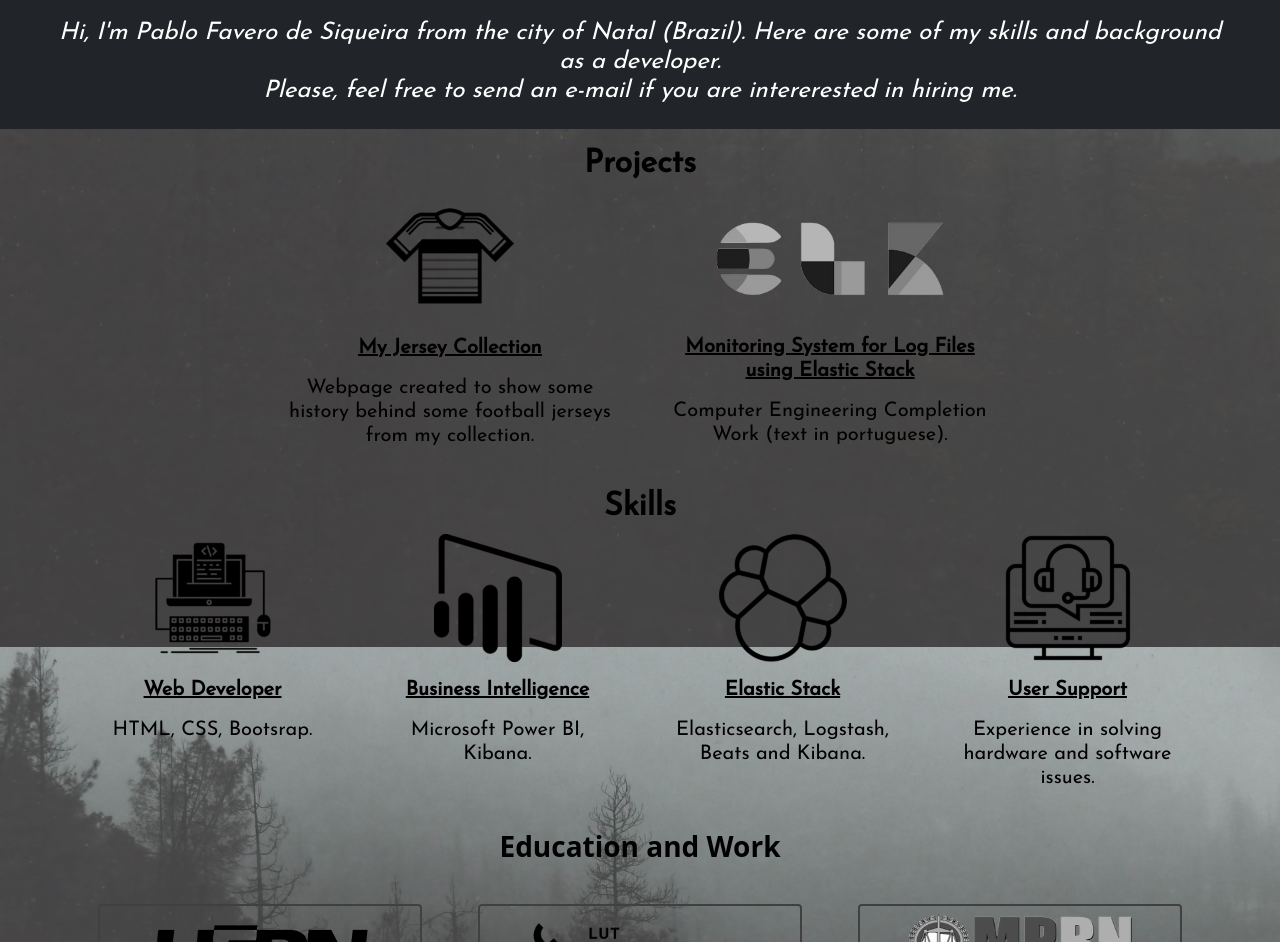
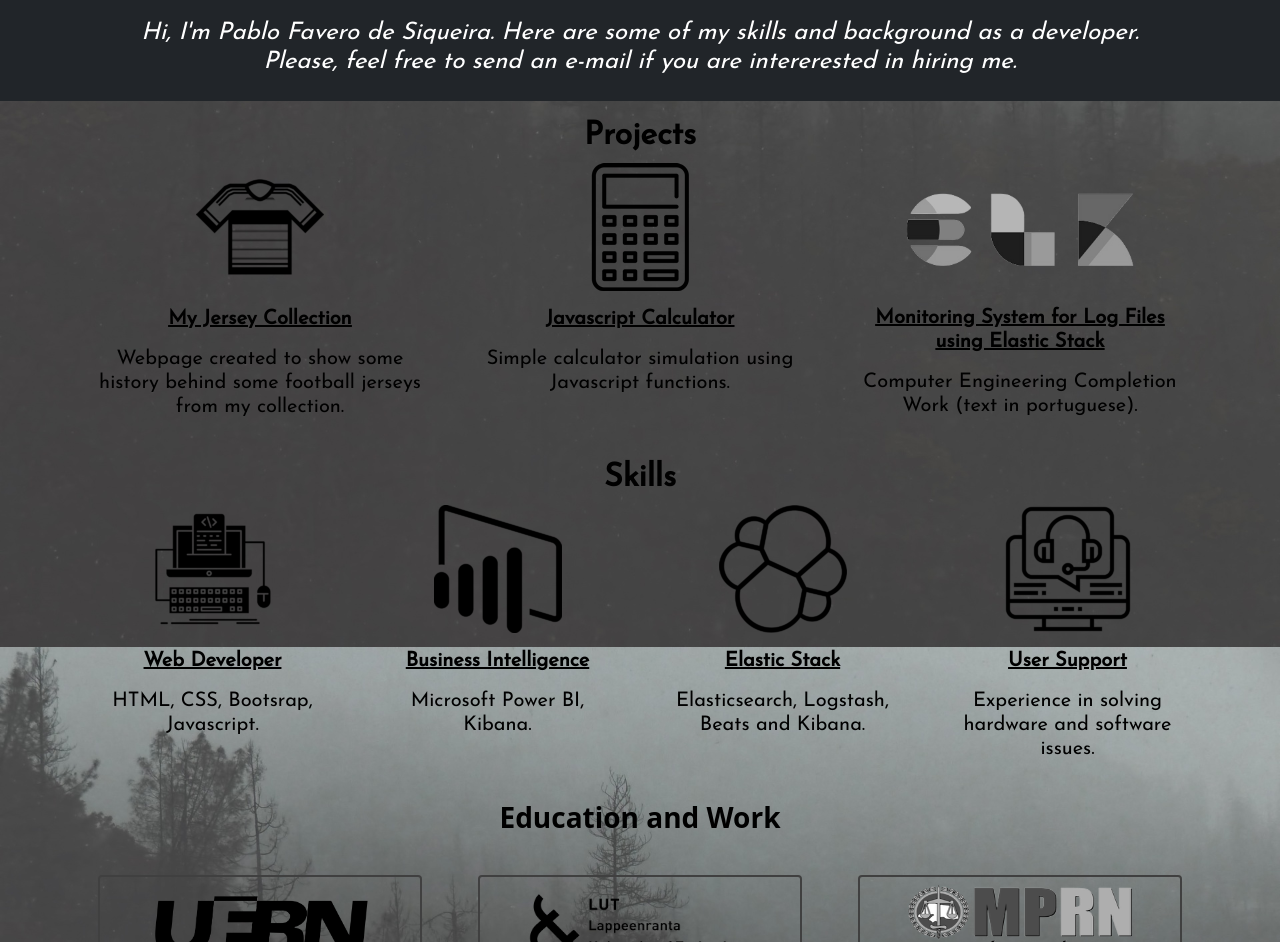
Before and after one commit to pablosiqueira/pablosiqueira.github.io, a plain HTML site: page index.html in a window 1280 px wide. Shown: the part 313-1255 px from the top of the page. Drawn offline with nearby package versions, Linux system fonts and the light colour scheme.

Commit message:
added calc

```diff
--- a/index.html
+++ b/index.html
@@ -37,6 +37,7 @@
                         </a>
                         <ul class="dropdown-menu" aria-labelledby="navbarDropdown">
                           <li><a class="dropdown-item" href="https://pablosiqueira.github.io/myjerseycollection/" target="_blank">My Jersey Collection</a></li>
+                          <li><a class="dropdown-item" href="https://pablosiqueira.github.io/jscalculator/" target="_blank">Javascript Calculator</a></li>
                           <li><a class="dropdown-item" href="https://github.com/pablosiqueira/elasticsearch-monitoring/blob/main/pablo_tcc_2020_final.pdf"
                             target="_blank">Monitoring System (pdf)</a></li>
                         </ul>
@@ -61,7 +62,7 @@
 
             <section class="bg-dark">
               <div class="font-josefin pb-3 pt-3">
-                <h2 class="text-center font-bio fs-4 pt-3 fst-italic mx-5 font-josefin">Hi, I'm Pablo Favero de Siqueira from the city of Natal (Brazil).
+                <h2 class="text-center font-bio fs-4 pt-3 fst-italic mx-5 font-josefin">Hi, I'm Pablo Favero de Siqueira.
                   Here are some of my skills and background as a developer.
                   <br>Please, feel free to send an e-mail if you are intererested in hiring me.</h2>
               </div>
@@ -78,6 +79,13 @@
                       <h2 class="text-center fs-5 mx-3 pt-3 fw-bold text-decoration-underline">My Jersey Collection</h2></a>
                       <h3 class="text-center fs-5 mx-3 pt-2">Webpage created to show some history behind some football jerseys
                         from my collection.
+                      </h3>
+                    </div>
+                    <div class="col-sm-4">
+                      <a href="https://pablosiqueira.github.io/jscalculator/" target="_blank" class="link-net">
+                      <img src="img/calculator.png" class="img-fluid d-block mx-auto img-bk" alt="Calculator icon">
+                      <h2 class="text-center fs-5 mx-3 pt-3 fw-bold text-decoration-underline">Javascript Calculator</h2></a>
+                      <h3 class="text-center fs-5 mx-3 pt-2">Simple calculator simulation using Javascript functions.
                       </h3>
                     </div>
                     <div class="col-sm-4">
@@ -99,7 +107,7 @@
                     <div class="col">
                       <img src="img/pc2.png" class="img-fluid d-block mx-auto img-bk" alt="Computer with keyboard and mouse icon">
                       <h2 class="text-center fs-5 mx-3 pt-3 fw-bold text-decoration-underline ">Web Developer</h2>
-                      <h3 class="text-center fs-5 mx-3 pt-2 color-dark">HTML, CSS, Bootsrap.</h3>
+                      <h3 class="text-center fs-5 mx-3 pt-2 color-dark">HTML, CSS, Bootsrap, Javascript.</h3>
                     </div>
                     <div class="col">
                       <img src="img/mpbi.png" class="img-fluid d-block mx-auto img-bk" alt="Microsoft Power BI logo">
```
Also changed, not shown: img/calc.png (added), img/calculator.png (added).
